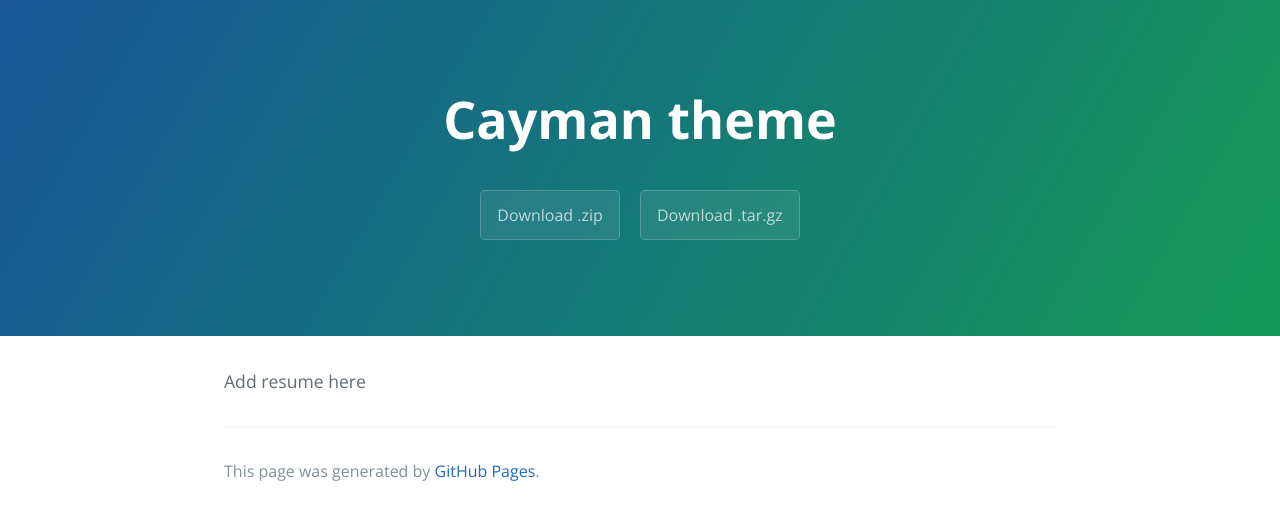
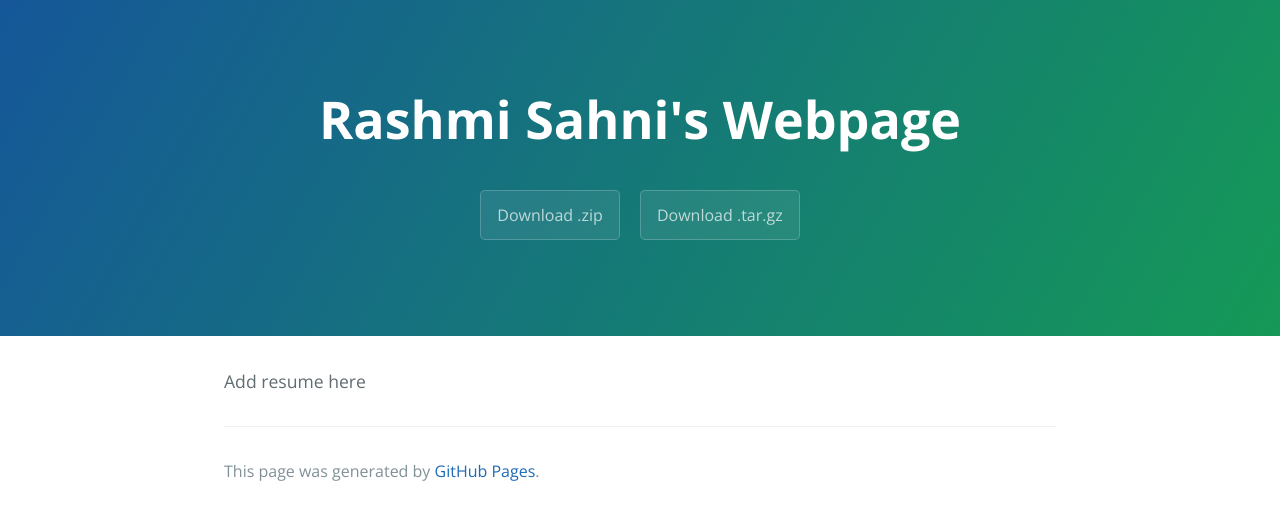
Before and after one commit to rashmisahni/rashmisahni.github.io, a Jekyll site: the page built from index.md, in a window 1280 px wide. Shown: the top 520 px of the page. Built offline with Jekyll 4.4.1, drawn with Linux system fonts in a browser that asks for light colours; the repository's description, which GitHub fills in, is left out.

Commit message:
Update _config.yml

```diff
--- a/_config.yml
+++ b/_config.yml
@@ -1,4 +1,4 @@
-title: Cayman theme
+title: Rashmi Sahni's Webpage
 description:
 show_downloads: true
 google_analytics:
```
